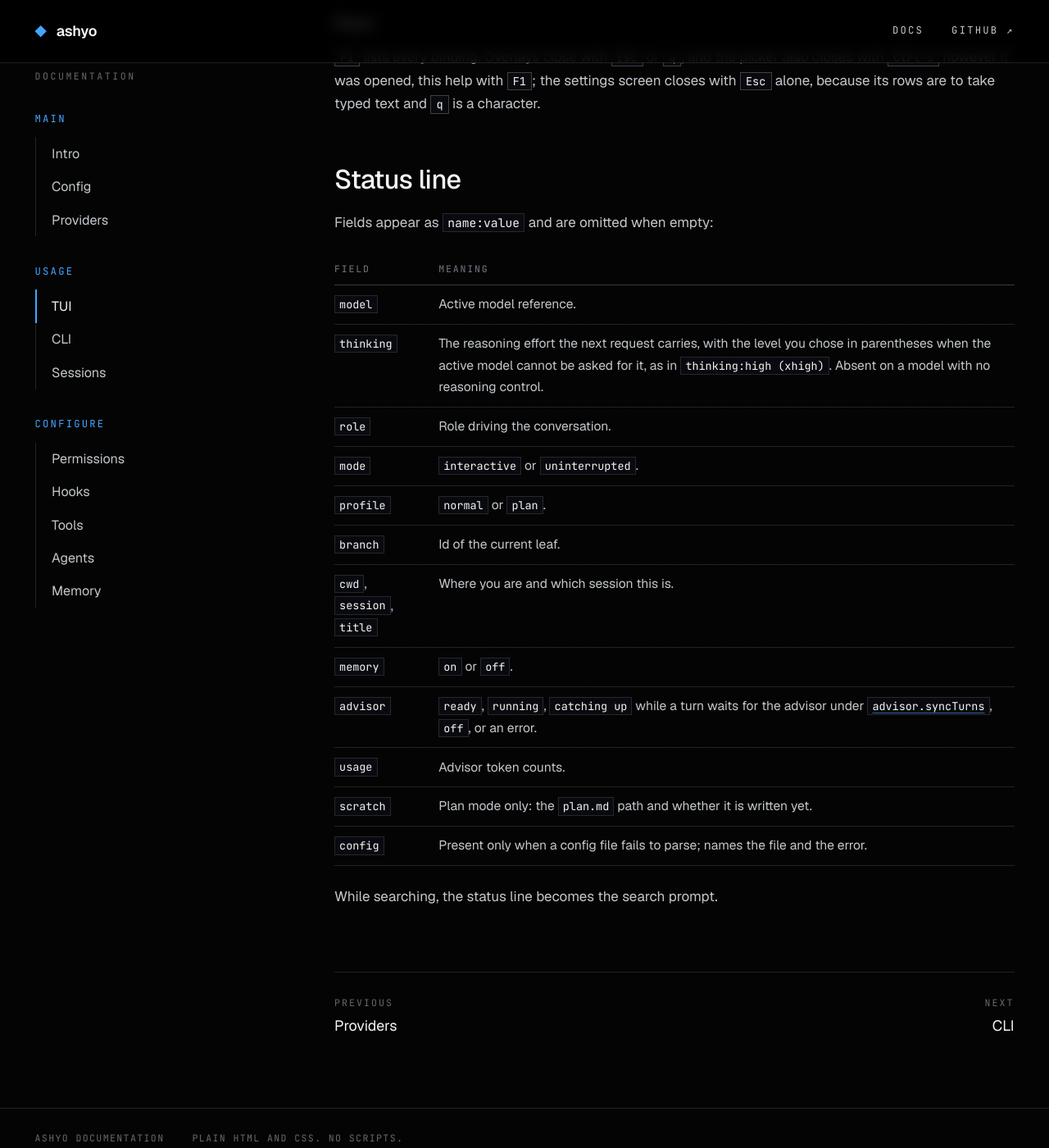
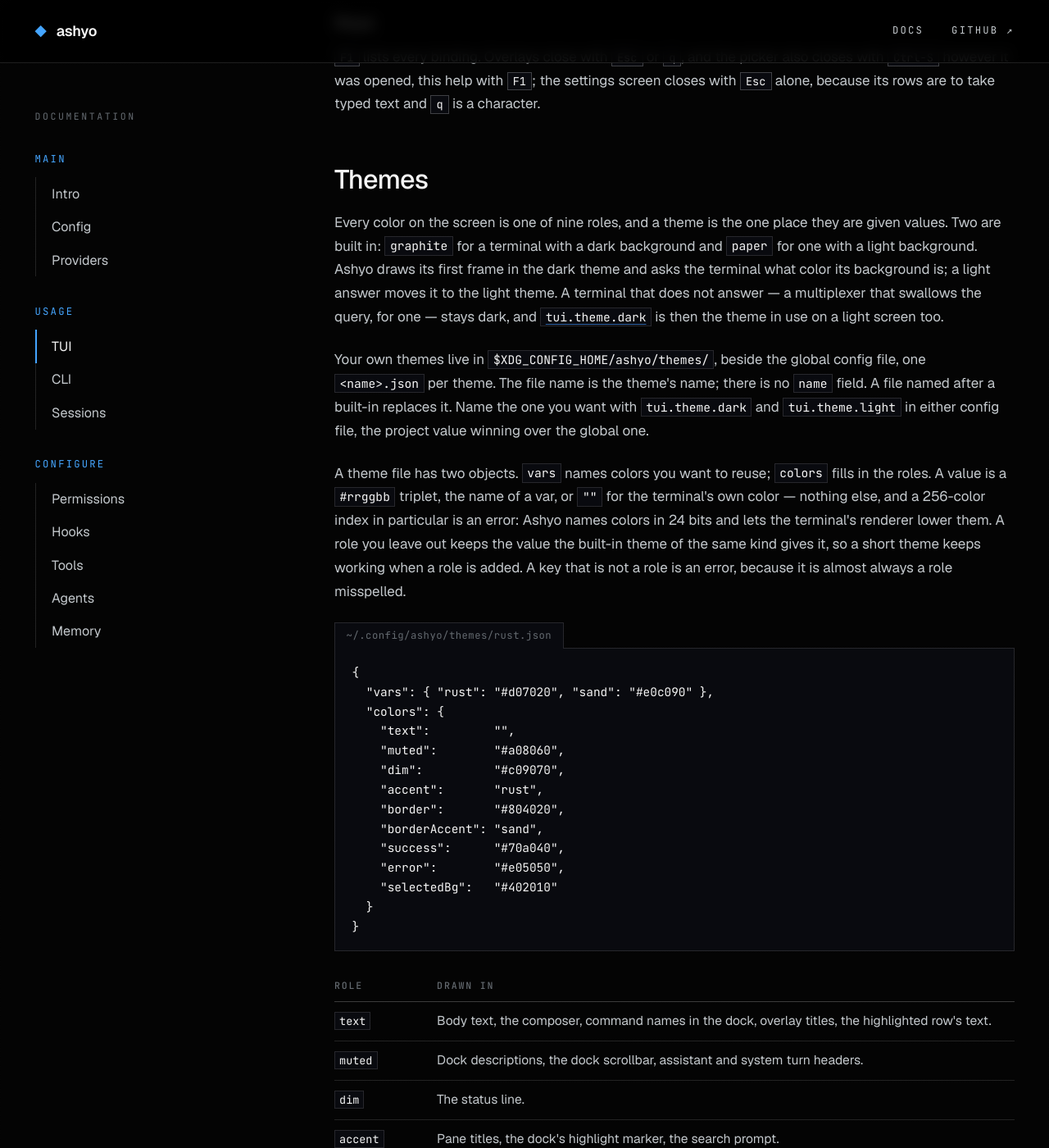
Before and after one commit to ashyo-ai/ashyo-ai.github.io, a Jekyll site: the page built from tui.html, in a window 1280 px wide and 1400 px high, scrolled down 8799 px. Shown: the whole window at 82% size. Built offline with Jekyll 4.4.1, drawn with Linux system fonts in a browser that asks for light colours; some of the changed text lies outside the part shown.

Commit message:
Document themes: the file format, the two built in, and the two keys

```diff
--- a/tui.html
+++ b/tui.html
@@ -109,6 +109,39 @@
 <h3 id="keys-help">Keys</h3>
 <p><kbd>F1</kbd> lists every binding. Overlays close with <kbd>Esc</kbd> or <kbd>q</kbd>, and the picker also closes with <kbd>Ctrl-S</kbd> however it was opened, this help with <kbd>F1</kbd>; the settings screen closes with <kbd>Esc</kbd> alone, because its rows are to take typed text and <kbd>q</kbd> is a character.</p>
 
+<h2 id="themes">Themes</h2>
+<p>Every color on the screen is one of nine roles, and a theme is the one place they are given values. Two are built in: <code>graphite</code> for a terminal with a dark background and <code>paper</code> for one with a light background. Ashyo draws its first frame in the dark theme and asks the terminal what color its background is; a light answer moves it to the light theme. A terminal that does not answer — a multiplexer that swallows the query, for one — stays dark, and <code><a href="config.html#schema">tui.theme.dark</a></code> is then the theme in use on a light screen too.</p>
+<p>Your own themes live in <code>$XDG_CONFIG_HOME/ashyo/themes/</code>, beside the global config file, one <code>&lt;name&gt;.json</code> per theme. The file name is the theme's name; there is no <code>name</code> field. A file named after a built-in replaces it. Name the one you want with <code>tui.theme.dark</code> and <code>tui.theme.light</code> in either config file, the project value winning over the global one.</p>
+<p>A theme file has two objects. <code>vars</code> names colors you want to reuse; <code>colors</code> fills in the roles. A value is a <code>#rrggbb</code> triplet, the name of a var, or <code>""</code> for the terminal's own color — nothing else, and a 256-color index in particular is an error: Ashyo names colors in 24 bits and lets the terminal's renderer lower them. A role you leave out keeps the value the built-in theme of the same kind gives it, so a short theme keeps working when a role is added. A key that is not a role is an error, because it is almost always a role misspelled.</p>
+<div class="file-label">~/.config/ashyo/themes/rust.json</div>
+<pre>{
+  "vars": { "rust": "#d07020", "sand": "#e0c090" },
+  "colors": {
+    "text":         "",
+    "muted":        "#a08060",
+    "dim":          "#c09070",
+    "accent":       "rust",
+    "border":       "#804020",
+    "borderAccent": "sand",
+    "success":      "#70a040",
+    "error":        "#e05050",
+    "selectedBg":   "#402010"
+  }
+}</pre>
+<table>
+<tr><th>Role</th><th>Drawn in</th></tr>
+<tr><td><code>text</code></td><td>Body text, the composer, command names in the dock, overlay titles, the highlighted row's text.</td></tr>
+<tr><td><code>muted</code></td><td>Dock descriptions, the dock scrollbar, assistant and system turn headers.</td></tr>
+<tr><td><code>dim</code></td><td>The status line.</td></tr>
+<tr><td><code>accent</code></td><td>Pane titles, the dock's highlight marker, the search prompt.</td></tr>
+<tr><td><code>border</code></td><td>Pane borders, and the composer's edge and settings frame while unfocused.</td></tr>
+<tr><td><code>borderAccent</code></td><td>The composer's edge, the settings frame, and the overlay box while focused.</td></tr>
+<tr><td><code>success</code></td><td>Your own turn headers.</td></tr>
+<tr><td><code>error</code></td><td>Error text.</td></tr>
+<tr><td><code>selectedBg</code></td><td>The background of the highlighted row in pickers and the help.</td></tr>
+</table>
+<p>Both config files and the file of the theme in use are checked once a second. Naming another theme, or saving the one you are running, recolors the screen within a second. A theme that cannot be used — missing, unparseable, holding a bad value or an unknown key — changes nothing: the theme in force stays and the <code>config:</code> field of the status line names the theme file and the error until you fix it. That is also what happens at startup, where Ashyo runs in the built-in theme for the terminal's kind and shows the error; a broken theme never keeps Ashyo from starting.</p>
+
 <h2 id="status-line">Status line</h2>
 <p>Fields appear as <code>name:value</code> and are omitted when empty:</p>
 <table>
@@ -124,6 +157,6 @@
 <tr><td><code>advisor</code></td><td><code>ready</code>, <code>running</code>, <code>catching up</code> while a turn waits for the advisor under <a href="config.html#sync-turns"><code>advisor.syncTurns</code></a>, <code>off</code>, or an error.</td></tr>
 <tr><td><code>usage</code></td><td>Advisor token counts.</td></tr>
 <tr><td><code>scratch</code></td><td>Plan mode only: the <code>plan.md</code> path and whether it is written yet.</td></tr>
-<tr><td><code>config</code></td><td>Present only when a config file fails to parse; names the file and the error.</td></tr>
+<tr><td><code>config</code></td><td>Present only when a config file, or the file of the theme in use, fails to parse; names the file and the error.</td></tr>
 </table>
 <p>While searching, the status line becomes the search prompt.</p>
```
Also changed, not shown: config.html (+8 -2 lines).
